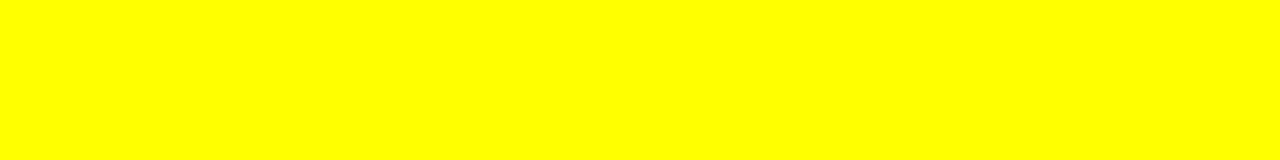
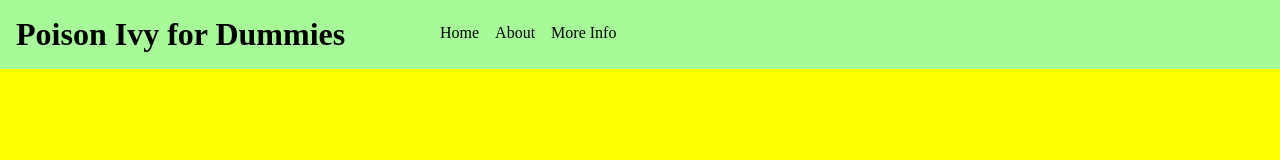
Before and after one commit to mlhaus/poison-ivy, a plain HTML site: page index.html in a window 1280 px wide. Drawn offline with Linux system fonts and the light colour scheme.

Commit message:
Styled header content

```diff
--- a/index.html
+++ b/index.html
@@ -5,6 +5,21 @@
         <link href="styles.css" rel="stylesheet">
     </head>
     <body>
+        <header>
+            <h1>Poison Ivy for Dummies</h1>
+            <nav>
+                <ul>
+                    <li><a href="index.html">Home</a></li>
+                    <li><a href="about.html">About</a></li>
+                    <li><a href="https://mlhaus.github.io/poison-ivy/">More Info</a></li>
+                </ul>
+            </nav>
+        </header>
+        <main>
 
+        </main>
+        <footer>
+
+        </footer>
     </body>
 </html>
--- a/styles.css
+++ b/styles.css
@@ -1,3 +1,39 @@
 body {
     background-color: yellow;
+    margin: 0;
 }
+
+header {
+    background-color: #a7fa98;
+    padding: 1em;
+    overflow: auto;
+}
+h1 {
+    margin: 0;
+    float: left;
+    width: 400px;
+}
+nav {
+    /* background-color: #aaaaaa; */
+    margin: 0 -1em;
+    margin-left: 400px;
+}
+nav ul {
+    margin: 0;
+    padding: 0 1em;
+    list-style: none;
+    overflow: auto;
+}
+nav li {
+    float: left;
+}
+nav a {
+    color: black;
+    text-decoration: none;
+    padding: 0.5em;
+    display: block;
+}
+nav a:hover {
+    background-color: black;
+    color: white;
+}
```
Also changed, not shown: about.html (added).
